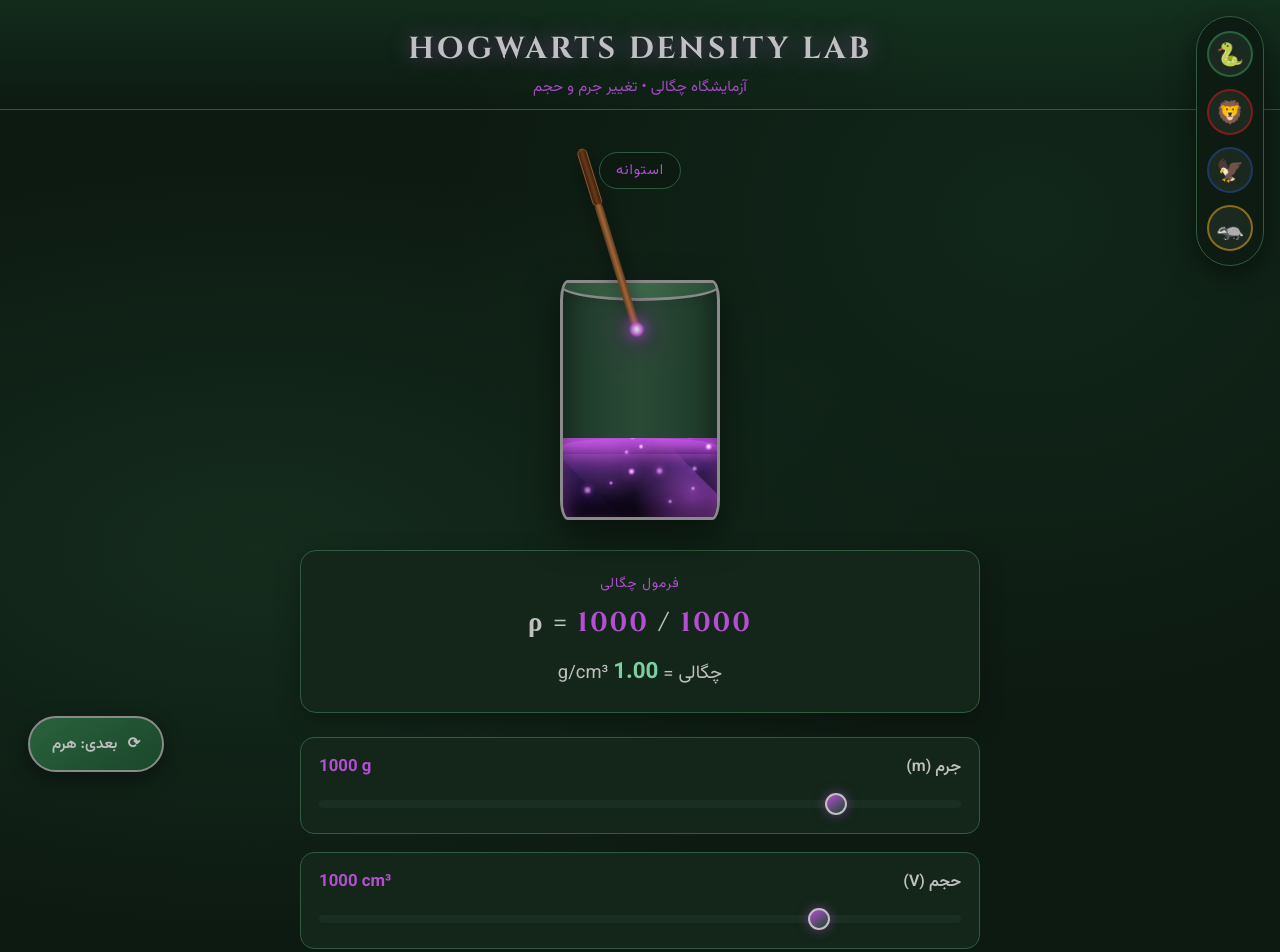
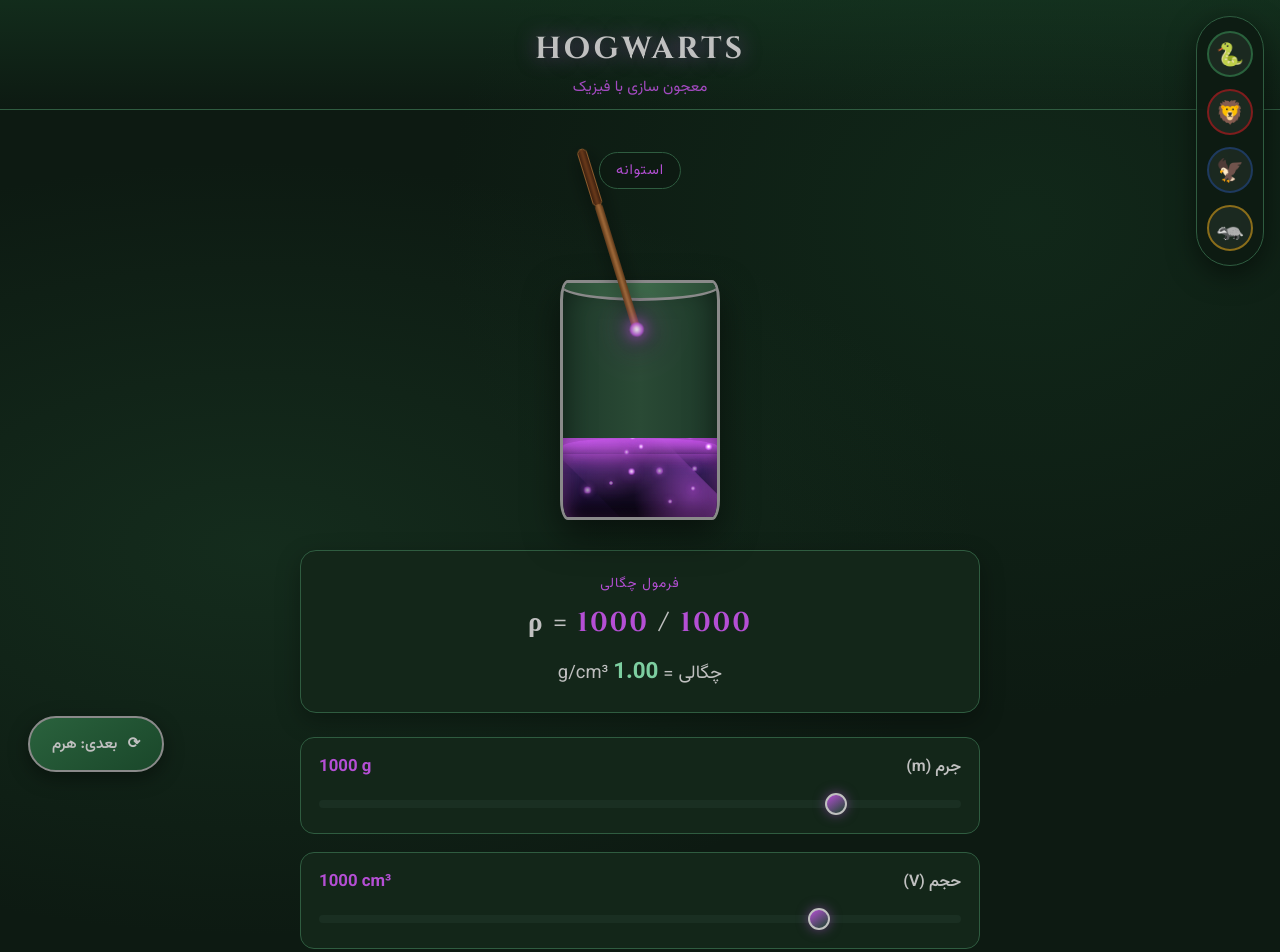
Before and after one commit to afra-00/VM-physic, a plain HTML site: page index.html in a window 1280 px wide. Shown: the top 952 px of the page. Drawn offline with Linux system fonts and the light colour scheme.

Commit message:
Update index.html

```diff
--- a/index.html
+++ b/index.html
@@ -517,8 +517,8 @@
   </div>
 
   <header>
-    <h1>HOGWARTS DENSITY LAB</h1>
-    <p>آزمایشگاه چگالی • تغییر جرم و حجم</p>
+    <h1>HOGWARTS</h1>
+    <p>معجون سازی با فیزیک</p>
   </header>
 
   <div class="lab">
```
